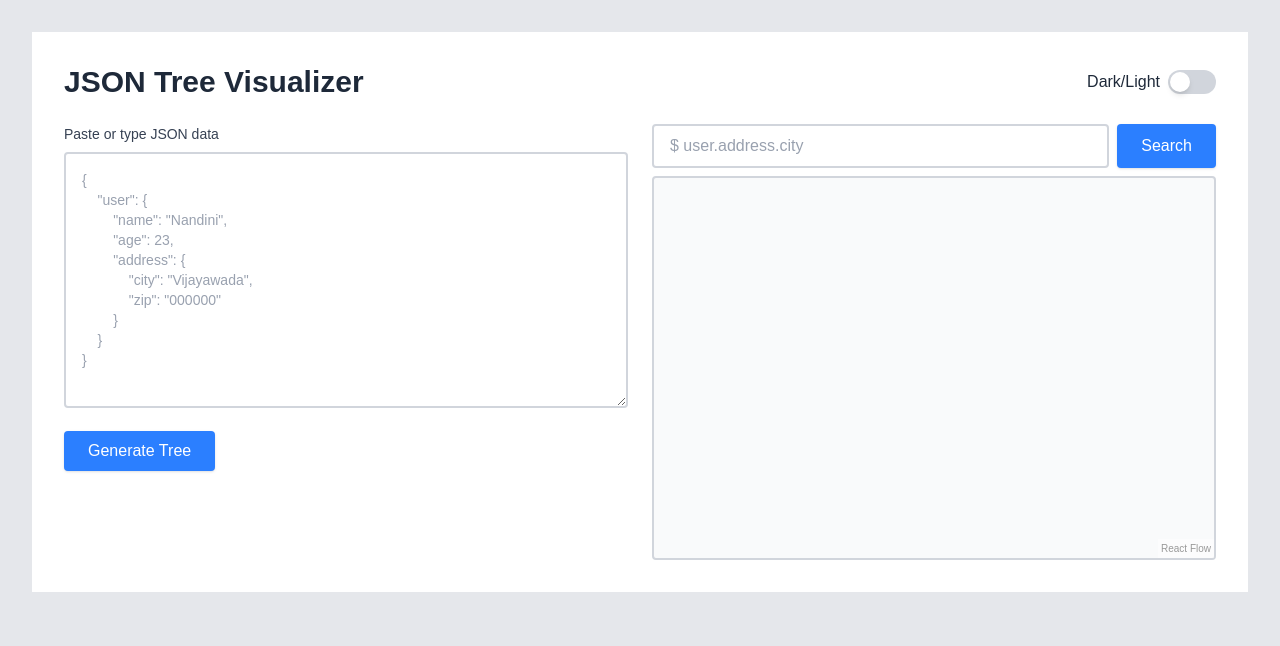
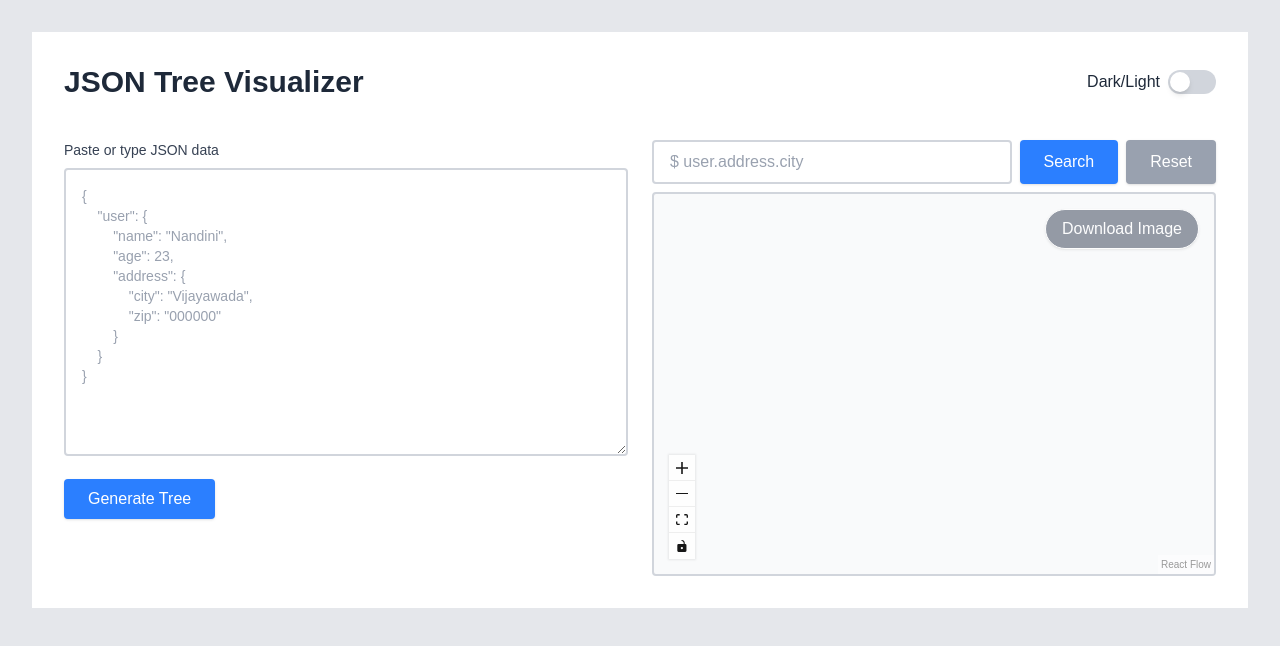
Before and after one commit to nandu1731/json-tree, a Next.js app: page / in a window 1280 px wide. Shown: the top 646 px of the page. Built offline with nearby package versions, Linux system fonts and the light colour scheme.

Commit message:
added download image functionality

```diff
--- /dev/null
+++ b/components/downloadButton.jsx
@@ -0,0 +1,48 @@
+import { getNodesBounds, getViewportForBounds, Panel, useReactFlow } from '@xyflow/react';
+import { toPng } from 'html-to-image';
+
+function downloadImage(dataUrl) {
+  const a = document.createElement('a');
+
+  a.setAttribute('download', 'reactflow.png');
+  a.setAttribute('href', dataUrl);
+  a.click();
+}
+
+const imageWidth = 1600;
+const imageHeight = 1600;
+
+function DownloadButton({ isDisabled }) {
+  const { getNodes } = useReactFlow();
+  const onClick = async() => {
+    const nodesBounds = getNodesBounds(getNodes());
+    const viewport = getViewportForBounds(nodesBounds, imageWidth, imageHeight, 0.2, 1.4);
+    await new Promise((resolve) => setTimeout(resolve, 200));
+
+    toPng(document.querySelector('.react-flow__viewport'), {
+      backgroundColor: '#1a365d',
+      width: imageWidth,
+      height: imageHeight,
+      style: {
+        width: imageWidth,
+        height: imageHeight,
+        transform: `translate(${viewport.x}px, ${viewport.y}px) scale(${viewport.zoom})`,
+        transformOrigin: '0 0',
+      },
+    }).then(downloadImage);
+  };
+
+  return (
+    <Panel position="top-right">
+      <button
+        onClick={onClick}
+        disabled={isDisabled}
+        className="inline-flex h-10 items-center justify-center rounded-full border border-white bg-[#2b7fff] px-4 font-medium text-white shadow-sm transition-all duration-200 ease-in-out hover:bg-[#418dff] hover:shadow-md active:bg-[#1a5edb] disabled:cursor-not-allowed disabled:bg-gray-500 disabled:opacity-70"
+      >
+        Download Image
+      </button>
+    </Panel>
+  );
+}
+
+export default DownloadButton;
--- a/components/header.jsx
+++ b/components/header.jsx
@@ -2,7 +2,7 @@ import React from 'react';
 
 const Header = () => {
   return (
-    <div className="mb-6 flex items-center justify-between">
+    <div className="mb-10 flex items-center justify-between">
       <h1 className="text-3xl font-bold text-gray-800">JSON Tree Visualizer</h1>
       <div className="flex items-center gap-2">
         <h4 className="text-md text-gray-800">Dark/Light</h4>
--- a/components/jsonTreeLayout.jsx
+++ b/components/jsonTreeLayout.jsx
@@ -1,11 +1,14 @@
 import React, { useState } from 'react';
-import { ReactFlow } from '@xyflow/react';
+import { ReactFlow, useReactFlow, fitView, Controls } from '@xyflow/react';
+import DownloadButton from './downloadButton';
 
 const JsonTreeLayout = () => {
+  const reactFlowInstance = useReactFlow();
   const [jsonInput, setJsonInput] = useState('');
   const [searchQuery, setSearchQuery] = useState('');
   const [error, setError] = useState('');
   const [flowData, setFlowData] = useState({ nodes: [], edges: [] });
+  const [searchMessage, setSearchMessage] = useState('');
 
   const validateJson = () => {
     if (!jsonInput.trim()) {
@@ -29,6 +32,66 @@ const JsonTreeLayout = () => {
     setFlowData({ nodes, edges });
   };
 
+  const getTargetNode = () => {
+    const cleanPath = searchQuery.replace(/^\$\./, '').replace(/\[(\d+)\]/g, '.$1');
+    const targetId = cleanPath.split('.').join('.');
+    return flowData.nodes.find(n => n.id.endsWith(targetId));
+  };
+
+  const handleSearch = () => {
+    if (!flowData.nodes.length) {
+      setSearchMessage('Please enter JSON to generate tree');
+      return;
+    }
+    if (!searchQuery.trim()) {
+      setSearchMessage('Please enter a valid JSON path.');
+      return;
+    }
+
+    const matchedNode = getTargetNode();
+
+    if (matchedNode) {
+      const formattedNodes = flowData.nodes.map(n =>
+        n.id === matchedNode.id
+          ? {
+              ...n,
+              style: {
+                ...n.style,
+                border: '3px solid #FFD700',
+                boxShadow: '0 0 10px #FFD700',
+              },
+            }
+          : n
+      );
+      setFlowData(prev => ({
+        ...prev,
+        nodes: formattedNodes,
+      }));
+      reactFlowInstance.setCenter(matchedNode.position.x, matchedNode.position.y, {
+        zoom: 1.4,
+        duration: 800,
+      });
+      setSearchMessage('Match found!');
+    } else {
+      handleReset();
+      setSearchMessage('No match found.');
+    }
+  };
+
+  const handleReset = () => {
+    if (!searchQuery.trim() || !flowData.nodes) {
+      return;
+    }
+    setFlowData(prev => ({
+      ...prev,
+      nodes: prev.nodes.map(n => ({
+        ...n,
+        style: { ...n.style, border: 'none', boxShadow: 'none' },
+      })),
+    }));
+    reactFlowInstance.fitView({ padding: 0.2, duration: 800 });
+  };
+
   return (
     <div className="grid grid-cols-2 gap-6">
       <div>
@@ -46,7 +109,7 @@ const JsonTreeLayout = () => {
         }
     }
 }`}
-          className="h-64 w-full rounded border-2 border-gray-300 bg-white p-4 font-mono text-sm text-gray-800 placeholder-gray-400 focus:ring-2 focus:ring-blue-500 focus:outline-none"
+          className="h-72 w-full rounded border-2 border-gray-300 bg-white p-4 font-mono text-sm text-gray-800 placeholder-gray-400 focus:ring-2 focus:ring-blue-500 focus:outline-none"
         />
         {error && <p className="text-red-500">{error}</p>}
         <button
@@ -66,12 +129,25 @@ const JsonTreeLayout = () => {
             placeholder="$ user.address.city"
             className="flex-1 rounded border-2 border-gray-300 bg-white px-4 py-2 text-gray-800 placeholder-gray-400 focus:ring-2 focus:ring-blue-500 focus:outline-none"
           />
-          <button className="rounded bg-blue-500 px-6 py-2 font-medium text-white shadow transition-colors hover:bg-blue-600">
+          <button
+            className="rounded bg-blue-500 px-6 py-2 font-medium text-white shadow transition-colors hover:bg-blue-600"
+            onClick={handleSearch}
+          >
             Search
           </button>
+          <button
+            className="rounded bg-gray-400 px-6 py-2 font-medium text-white shadow transition-colors hover:bg-gray-600"
+            onClick={handleReset}
+          >
+            Reset
+          </button>
         </div>
+        {searchMessage && <p className={searchMessage === 'Match found!' ? 'text-green-500' : 'text-red-500'}>{searchMessage}</p>}
         <div className="flex h-96 w-full rounded border-2 border-gray-300 bg-gray-50">
-          <ReactFlow nodes={flowData.nodes} edges={flowData.edges} fitView nodesConnectable={false} />
+          <ReactFlow nodes={flowData.nodes} edges={flowData.edges} fitView nodesConnectable={false} className="download-image">
+            <Controls />
+            <DownloadButton isDisabled={!flowData.nodes.length}/>
+          </ReactFlow>
         </div>
       </div>
     </div>
--- a/package.json
+++ b/package.json
@@ -10,6 +10,7 @@
   },
   "dependencies": {
     "@xyflow/react": "^12.9.0",
+    "html-to-image": "^1.11.11",
     "next": "15.5.6",
     "react": "19.1.0",
     "react-dom": "19.1.0"
```
